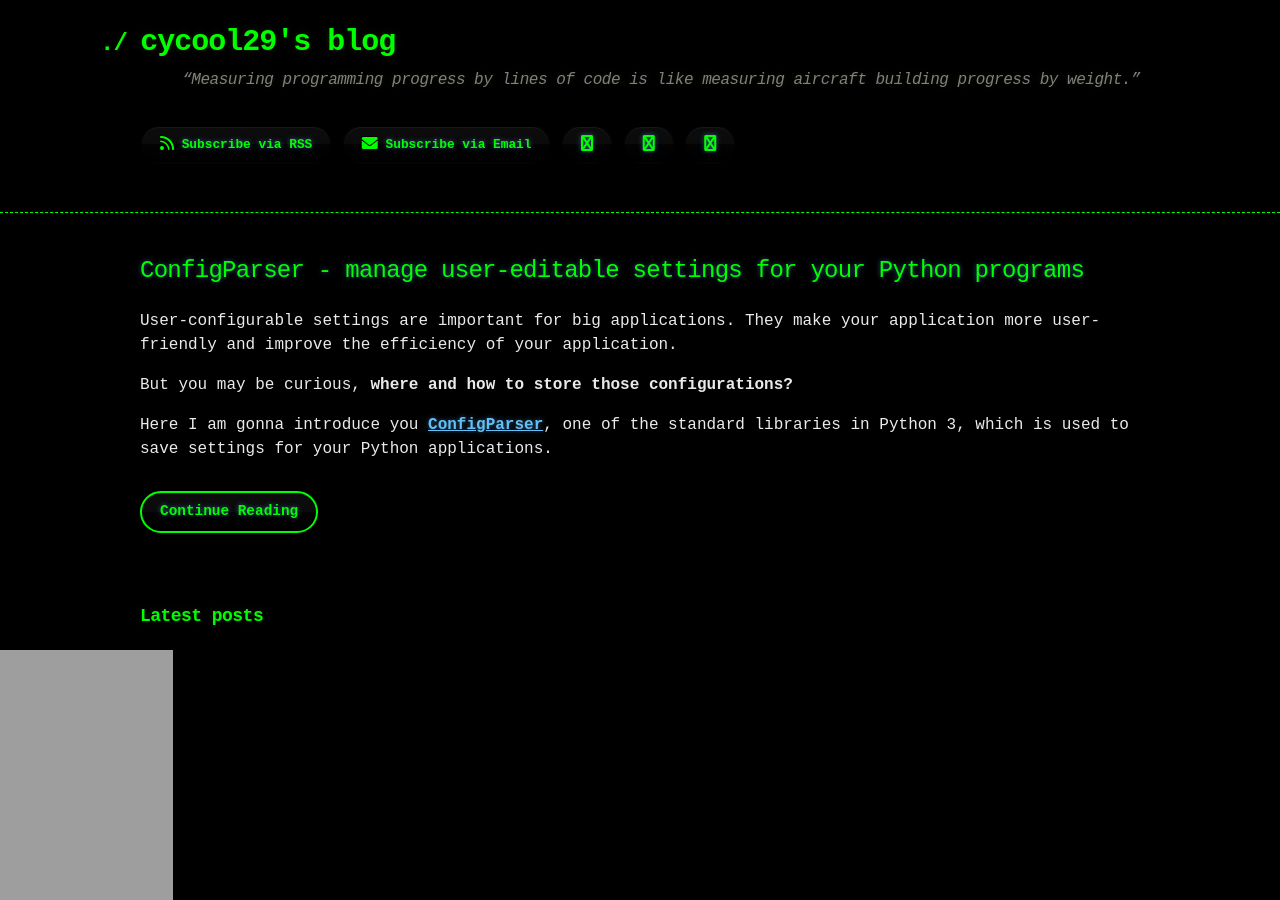
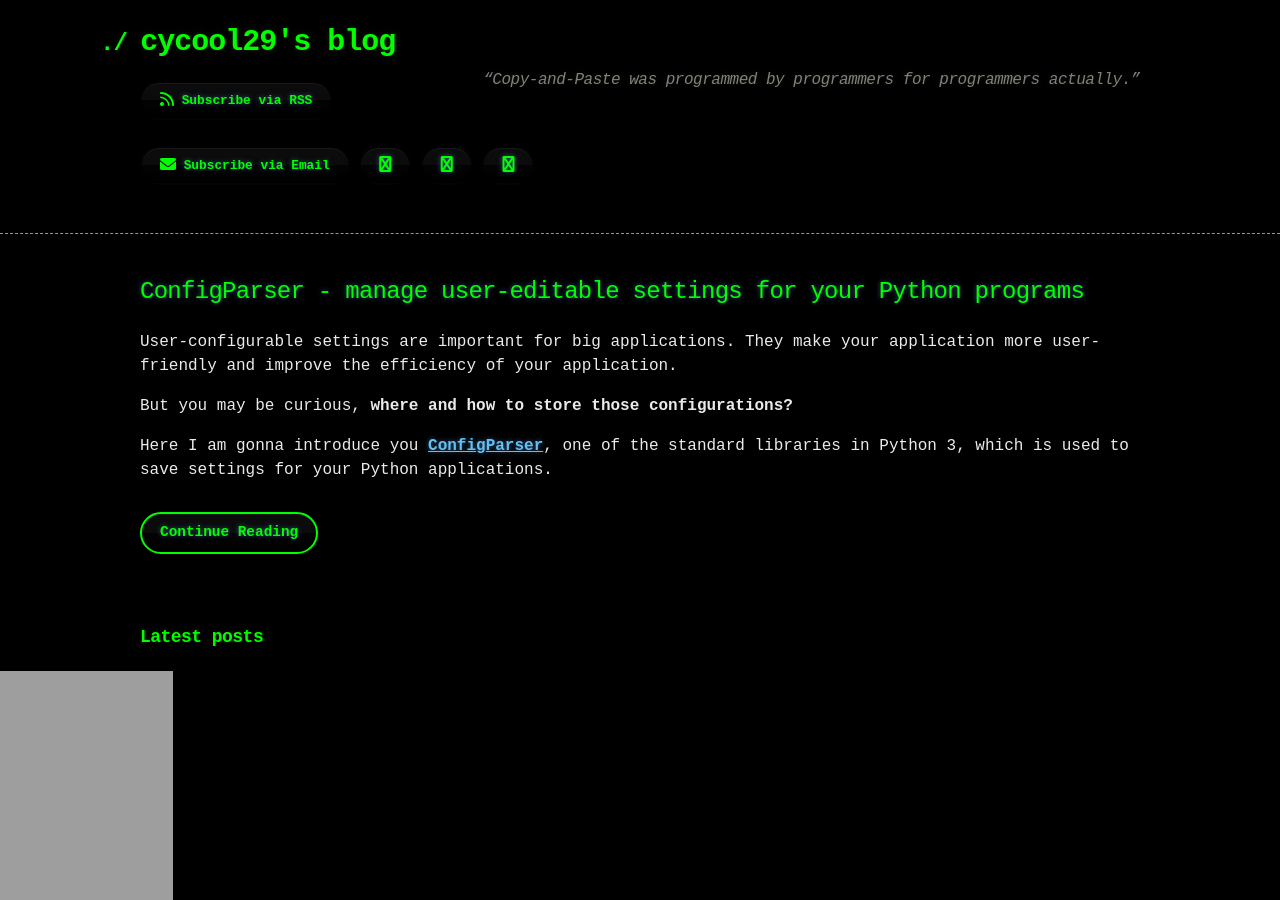
Before and after one commit to cycool29/cycool29.github.io, a Jekyll site: the page built from index.md, in a window 1280 px wide and 900 px high. Built offline with Jekyll 4.4.1, drawn with Linux system fonts in a browser that asks for light colours; a style sheet for code colours, icons or effects is not loaded.

Commit message:
Update quotes

```diff
--- a/_config.yml
+++ b/_config.yml
@@ -1,5 +1,5 @@
 title: cycool29's blog
-description: "“Measuring programming progress by lines of code is like measuring aircraft building progress by weight.” "
+description: "“Copy-and-Paste was programmed by programmers for programmers actually.” "
 bio: A high school student. Intermediate in Python, Git, Bash. Learning JavaScript. He/Him. "
 author: cycool29
 url: https://cycool29.github.io
```
